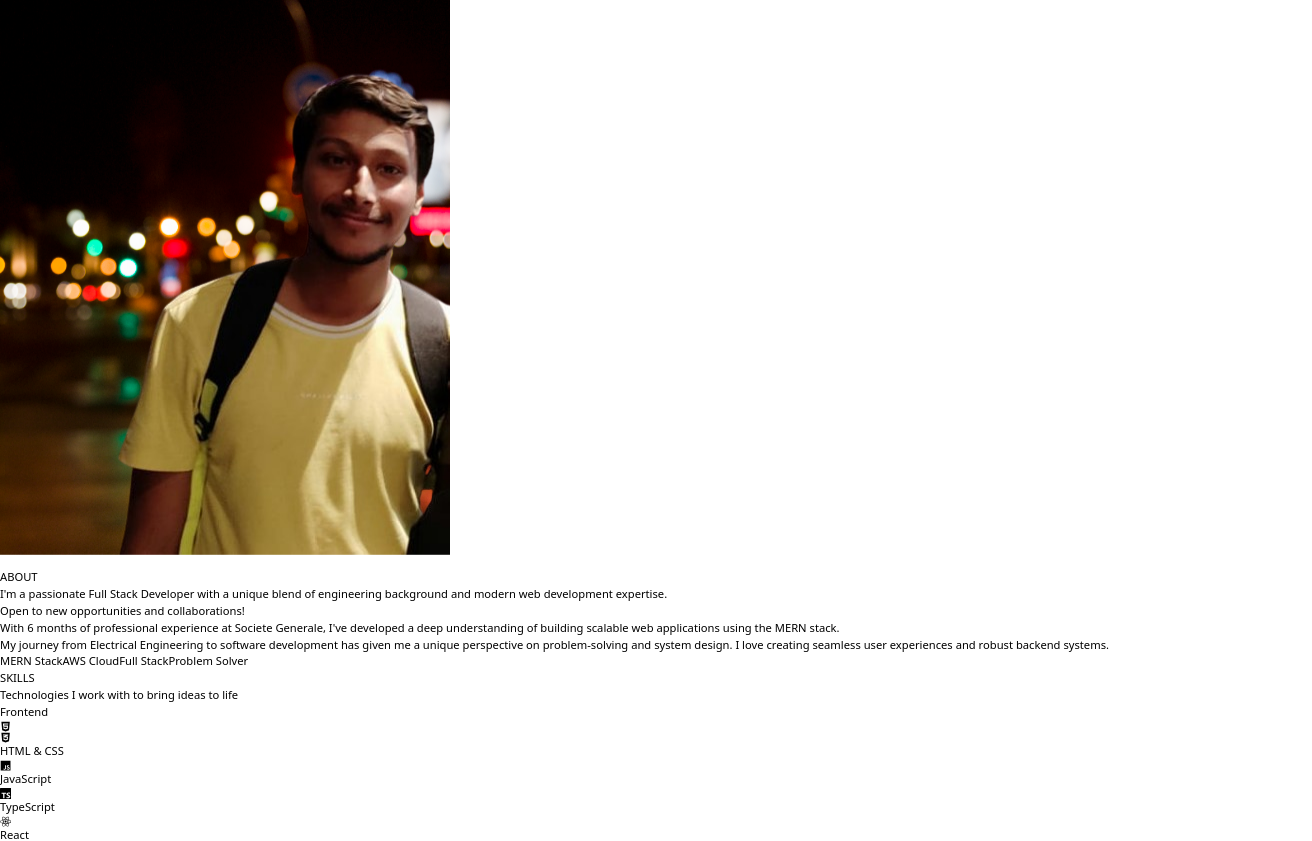
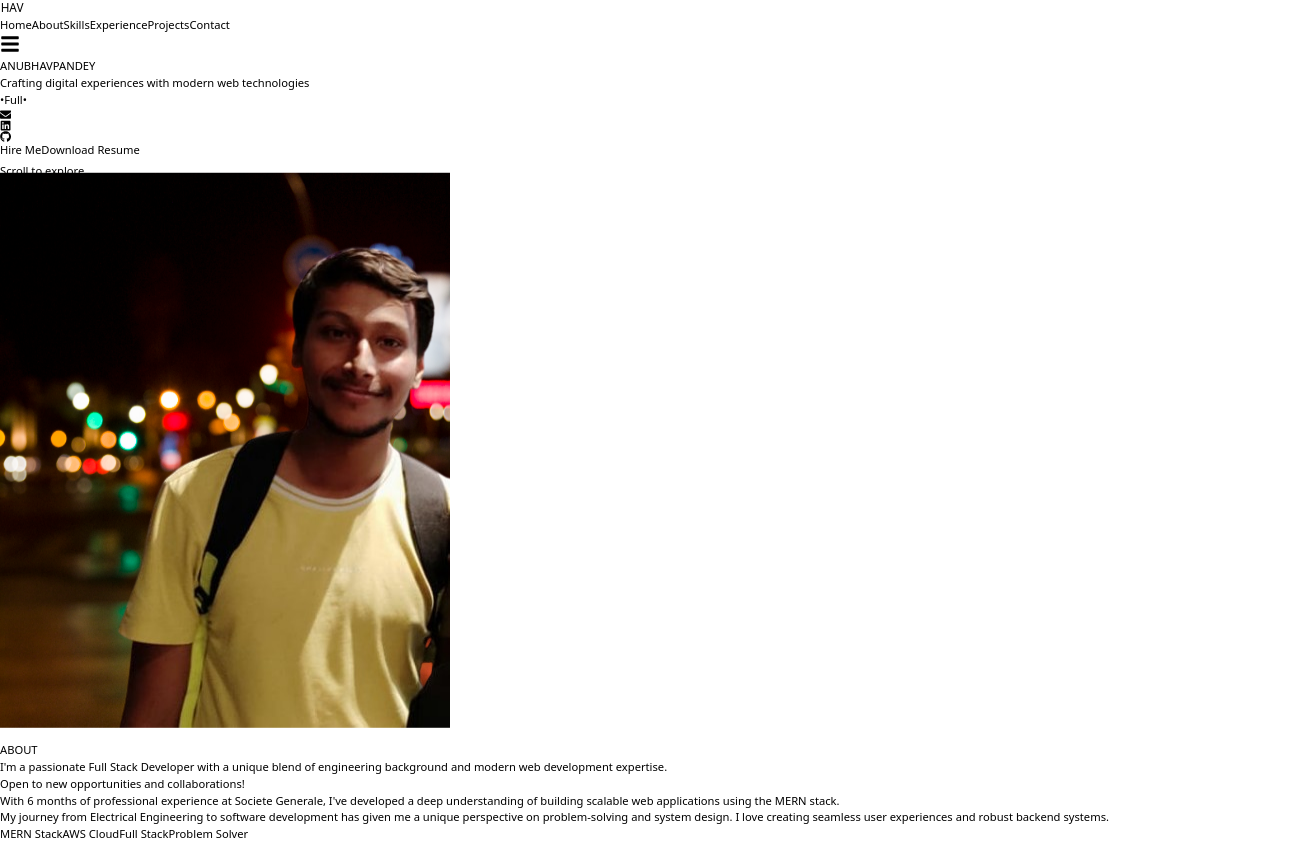
Before and after one commit to Anubhav0103/portfolio_vercel, a React (Vite) app: page / in a window 1280 px wide. Shown: the top 841 px of the page, 1312 px wide, since content can reach past the window. Built offline with nearby package versions, Linux system fonts and the light colour scheme.

Commit message:
vercel-15

```diff
--- a/src/Hero.jsx
+++ b/src/Hero.jsx
@@ -64,11 +64,7 @@ const Hero = () => {
   }, []);
 
   return (
-    <section
-      id="hero"
-      className="relative flex flex-col items-center justify-center min-h-screen text-center overflow-hidden px-4"
-      style={{ marginTop: '-6rem' }}
-    >
+    <section id="hero" className="relative flex flex-col items-center justify-center min-h-screen text-center overflow-hidden px-4" style={{ marginTop: '-6rem' }}>
       {/* Animated background elements */}
       <div className="absolute inset-0 overflow-hidden">
         <motion.div
@@ -109,20 +105,10 @@ const Hero = () => {
         />
       </div>
 
-      {/* Main content - fixed position for mobile */}
-      <div
-        className="relative z-10 flex flex-col items-center w-full pt-24 md:pt-[6rem]"
-        style={{
-          position: 'absolute',
-          top: '4.5rem', // just below navbar (72px)
-          left: 0,
-          right: 0,
-          margin: '0 auto',
-          maxWidth: '100vw',
-        }}
-      >
+      {/* Main content */}
+      <div className="relative z-10 flex flex-col items-center w-full" style={{ paddingTop: '6rem' }}>
       <motion.h1
-          className="text-5xl xs:text-6xl sm:text-7xl md:text-8xl lg:text-9xl lg:text-[12rem] font-black tracking-tighter bg-gradient-to-r from-purple-400 via-pink-400 to-blue-400 bg-clip-text text-transparent leading-none mb-0 px-2 md:px-8 inline-block mx-auto select-none"
+          className="text-8xl md:text-9xl lg:text-[12rem] font-black tracking-tighter bg-gradient-to-r from-purple-400 via-pink-400 to-blue-400 bg-clip-text text-transparent leading-none mb-0 px-8 inline-block mx-auto select-none"
           initial={{ opacity: 0, y: -60 }}
         animate={{ opacity: 1, y: 0 }}
           transition={{ duration: 1.5, ease: 'easeOut' }}
@@ -131,7 +117,7 @@ const Hero = () => {
           ANUBHAV
       </motion.h1>
         <motion.h2
-          className="text-3xl xs:text-4xl sm:text-5xl md:text-6xl lg:text-7xl font-black tracking-tighter bg-gradient-to-r from-blue-400 via-cyan-400 to-purple-400 bg-clip-text text-transparent mt-0 mb-12 px-2 md:px-8 inline-block mx-auto select-none"
+          className="text-6xl md:text-7xl lg:text-8xl font-black tracking-tighter bg-gradient-to-r from-blue-400 via-cyan-400 to-purple-400 bg-clip-text text-transparent mt-0 mb-12 px-8 inline-block mx-auto select-none"
           initial={{ opacity: 0, y: 60 }}
           animate={{ opacity: 1, y: 0 }}
           transition={{ duration: 1.5, delay: 0.3, ease: 'easeOut' }}
```
Also changed, not shown: 1 other file (tests, documents, lock files or other folders). Lines whose indentation alone changed are shown as unchanged.
